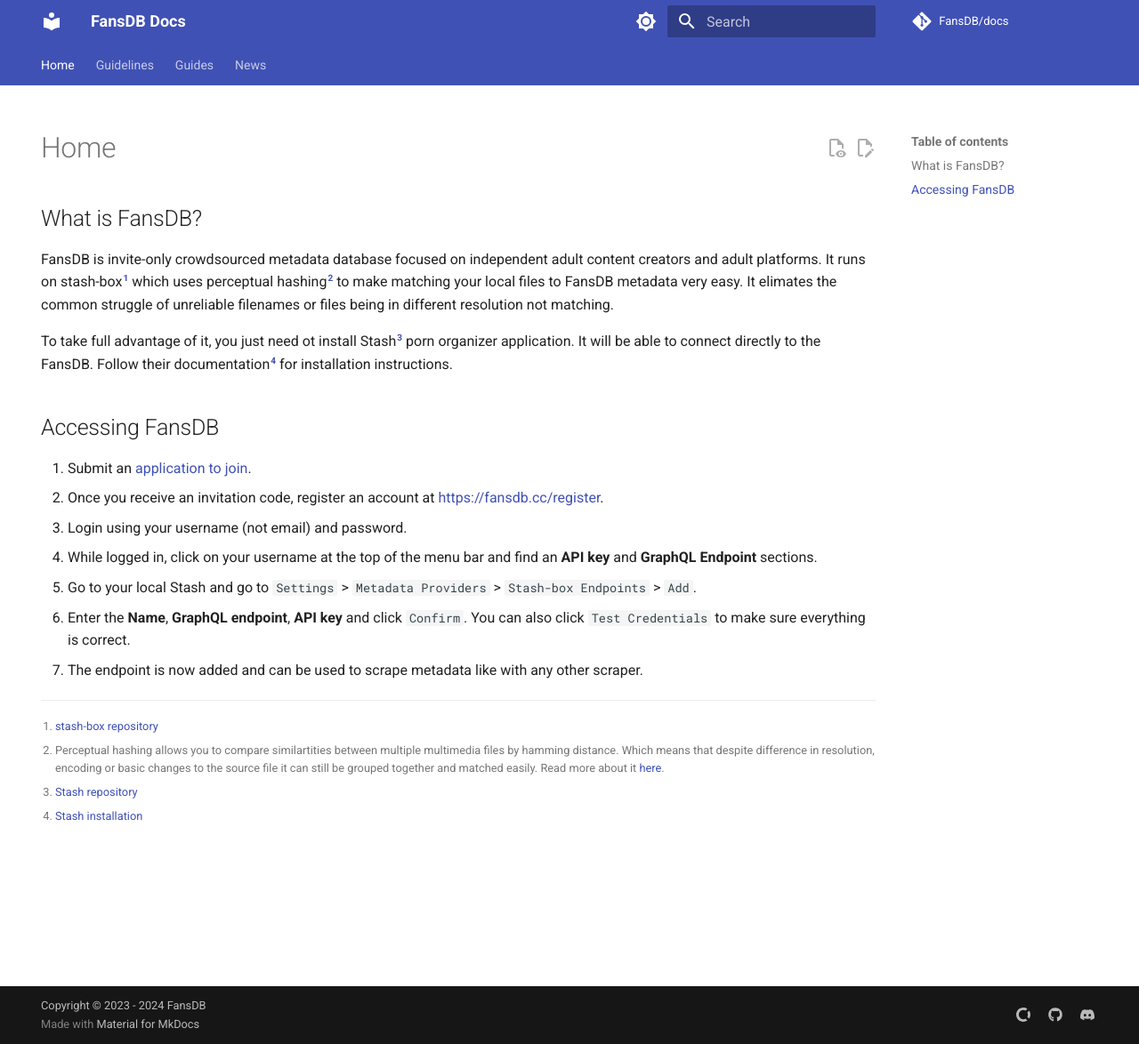
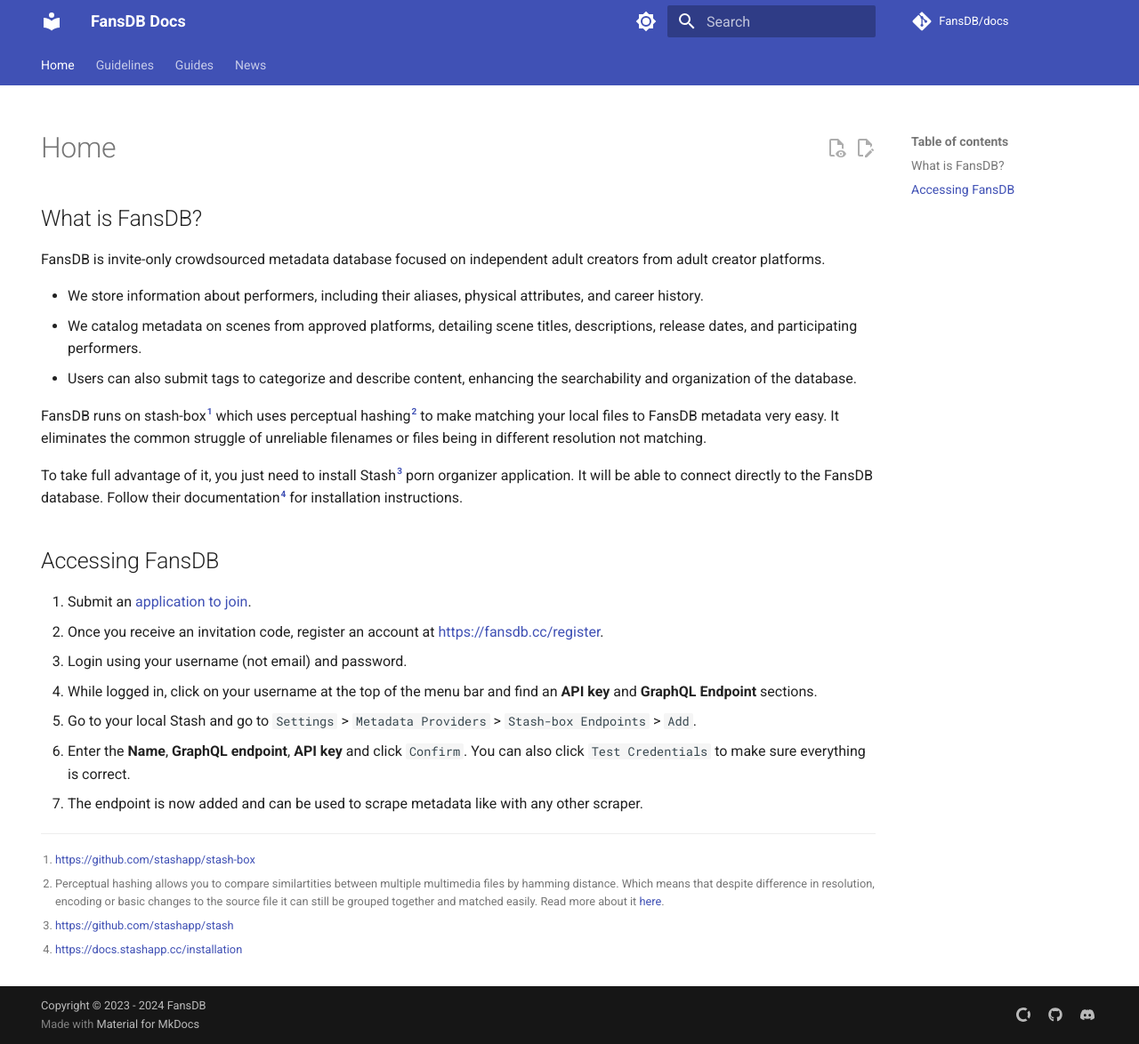
Before and after one commit to FansDB/docs, an MkDocs documentation site: the page built from docs/index.md, in a window 1280 px wide and 1174 px high. Shown: the whole window at 89% size. Built offline with MkDocs 1.6.1 and Material for MkDocs 9.7.7, drawn with Linux system fonts in a browser that asks for light colours; comment, search, counter and statistics services are not loaded.

Commit message:
Update home page

```diff
--- a/docs/index.md
+++ b/docs/index.md
@@ -6,9 +6,15 @@
 
 ## What is FansDB?
 
-FansDB is invite-only crowdsourced metadata database focused on independent adult content creators and adult platforms. It runs on stash-box[^1] which uses perceptual hashing[^2] to make matching your local files to FansDB metadata very easy. It elimates the common struggle of unreliable filenames or files being in different resolution not matching.
+FansDB is invite-only crowdsourced metadata database focused on independent adult creators from adult creator platforms.
 
-To take full advantage of it, you just need ot install Stash[^3] porn organizer application. It will be able to connect directly to the FansDB. Follow their documentation[^4] for installation instructions.
+- We store information about performers, including their aliases, physical attributes, and career history.
+- We catalog metadata on scenes from approved platforms, detailing scene titles, descriptions, release dates, and participating performers.
+- Users can also submit tags to categorize and describe content, enhancing the searchability and organization of the database.
+
+FansDB runs on stash-box[^1] which uses perceptual hashing[^2] to make matching your local files to FansDB metadata very easy. It eliminates the common struggle of unreliable filenames or files being in different resolution not matching.
+
+To take full advantage of it, you just need to install Stash[^3] porn organizer application. It will be able to connect directly to the FansDB database. Follow their documentation[^4] for installation instructions.
 
 ## Accessing FansDB
 
@@ -20,7 +26,7 @@
 6. Enter the **Name**, **GraphQL endpoint**, **API key** and click `Confirm`. You can also click `Test Credentials` to make sure everything is correct.
 7. The endpoint is now added and can be used to scrape metadata like with any other scraper.
 
-[^1]: [stash-box repository](https://github.com/stashapp/stash-box){target=_blank}
+[^1]: [https://github.com/stashapp/stash-box](https://github.com/stashapp/stash-box){target=_blank}
 [^2]: Perceptual hashing allows you to compare similartities between multiple multimedia files by hamming distance. Which means that despite difference in resolution, encoding or basic changes to the source file it can still be grouped together and matched easily. Read more about it [here](https://en.wikipedia.org/wiki/Perceptual_hashing){target=_blank}.
-[^3]: [Stash repository](https://github.com/stashapp/stash){target=_blank}
-[^4]: [Stash installation](https://docs.stashapp.cc/installation){target=_blank}
+[^3]: [https://github.com/stashapp/stash](https://github.com/stashapp/stash){target=_blank}
+[^4]: [https://docs.stashapp.cc/installation](https://docs.stashapp.cc/installation){target=_blank}
```
